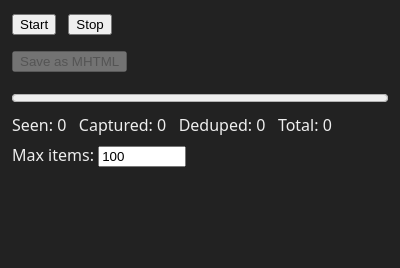
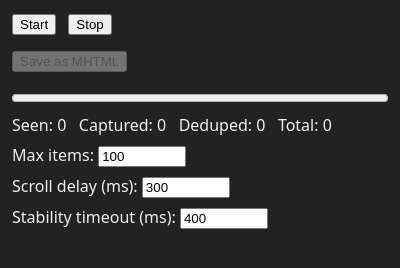
Before and after one commit to Dawnflare/GalleryArchiver, a browser extension: page popup.html in a window 400 px wide. Both pictures are taken after a click on the button "Start". Drawn offline with Linux system fonts and the light colour scheme.

Commit message:
Make scroll behavior configurable

```diff
--- a/popup.html
+++ b/popup.html
@@ -30,6 +30,12 @@
     <div class="row">
       <label>Max items: <input id="maxItems" type="number" min="10" max="100000" step="10" value="100"></label>
     </div>
+    <div class="row">
+      <label>Scroll delay (ms): <input id="scrollDelay" type="number" min="50" max="5000" step="50" value="300"></label>
+    </div>
+    <div class="row">
+      <label>Stability timeout (ms): <input id="stabilityTimeout" type="number" min="100" max="5000" step="100" value="400"></label>
+    </div>
     <script src="popup.js"></script>
   </body>
 </html>
--- a/popup.js
+++ b/popup.js
@@ -9,14 +9,18 @@ async function sendToContent(type, payload={}) {
 }
 
 function restoreOptions() {
-  chrome.storage.local.get({ maxItems: 100 }, (opts) => {
+  chrome.storage.local.get({ maxItems: 100, scrollDelay: 300, stabilityTimeout: 400 }, (opts) => {
     document.getElementById('maxItems').value = opts.maxItems;
+    document.getElementById('scrollDelay').value = opts.scrollDelay;
+    document.getElementById('stabilityTimeout').value = opts.stabilityTimeout;
   });
 }
 
 function saveOptions() {
   const maxItems = parseInt(document.getElementById('maxItems').value || '100', 10);
-  chrome.storage.local.set({ maxItems });
+  const scrollDelay = parseInt(document.getElementById('scrollDelay').value || '300', 10);
+  const stabilityTimeout = parseInt(document.getElementById('stabilityTimeout').value || '400', 10);
+  chrome.storage.local.set({ maxItems, scrollDelay, stabilityTimeout });
 }
 
 document.getElementById('start').addEventListener('click', async () => {
```
Also changed, not shown: content/archiver.js (+9 -5 lines), tests/popup.test.js (+2 -0 lines), README.md.
